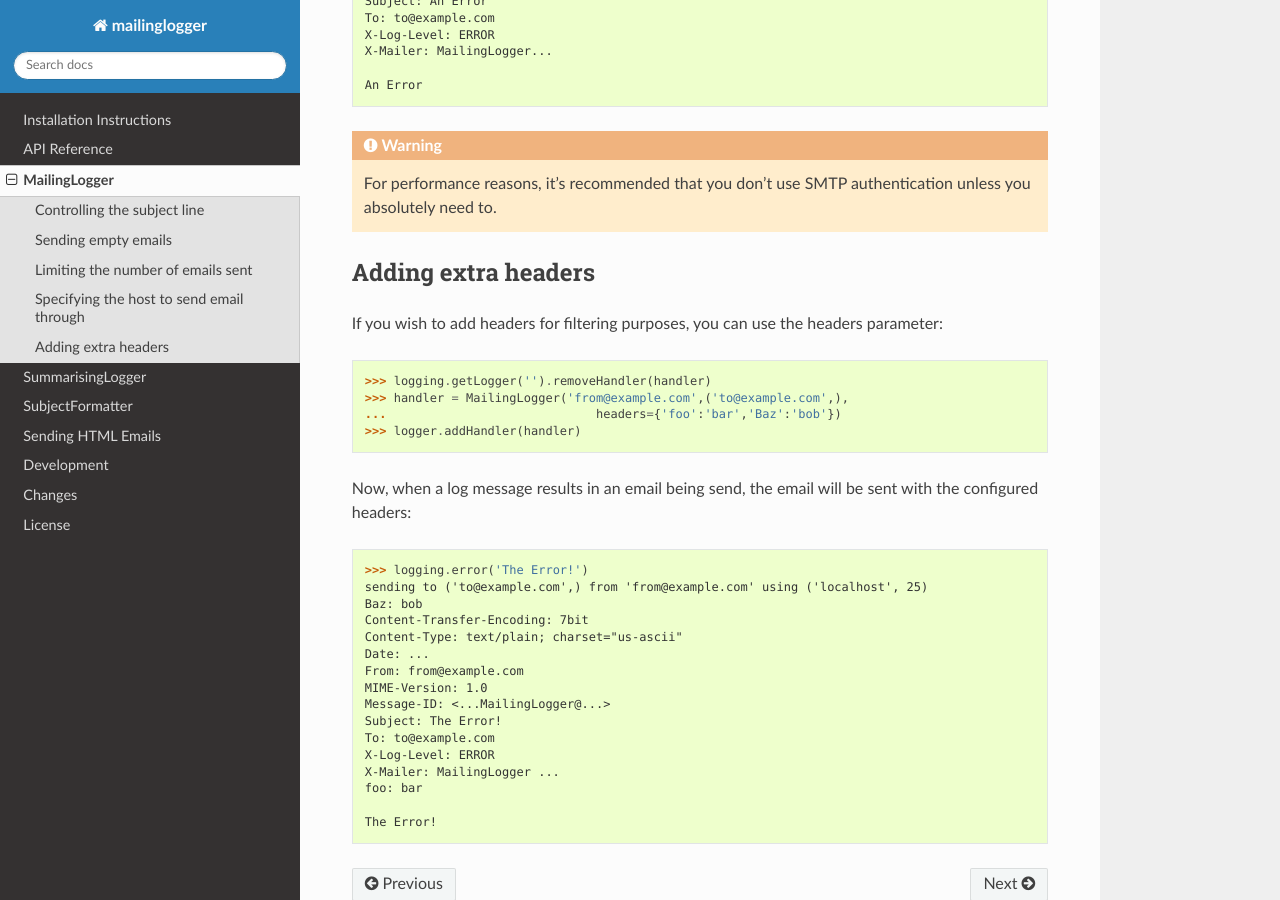
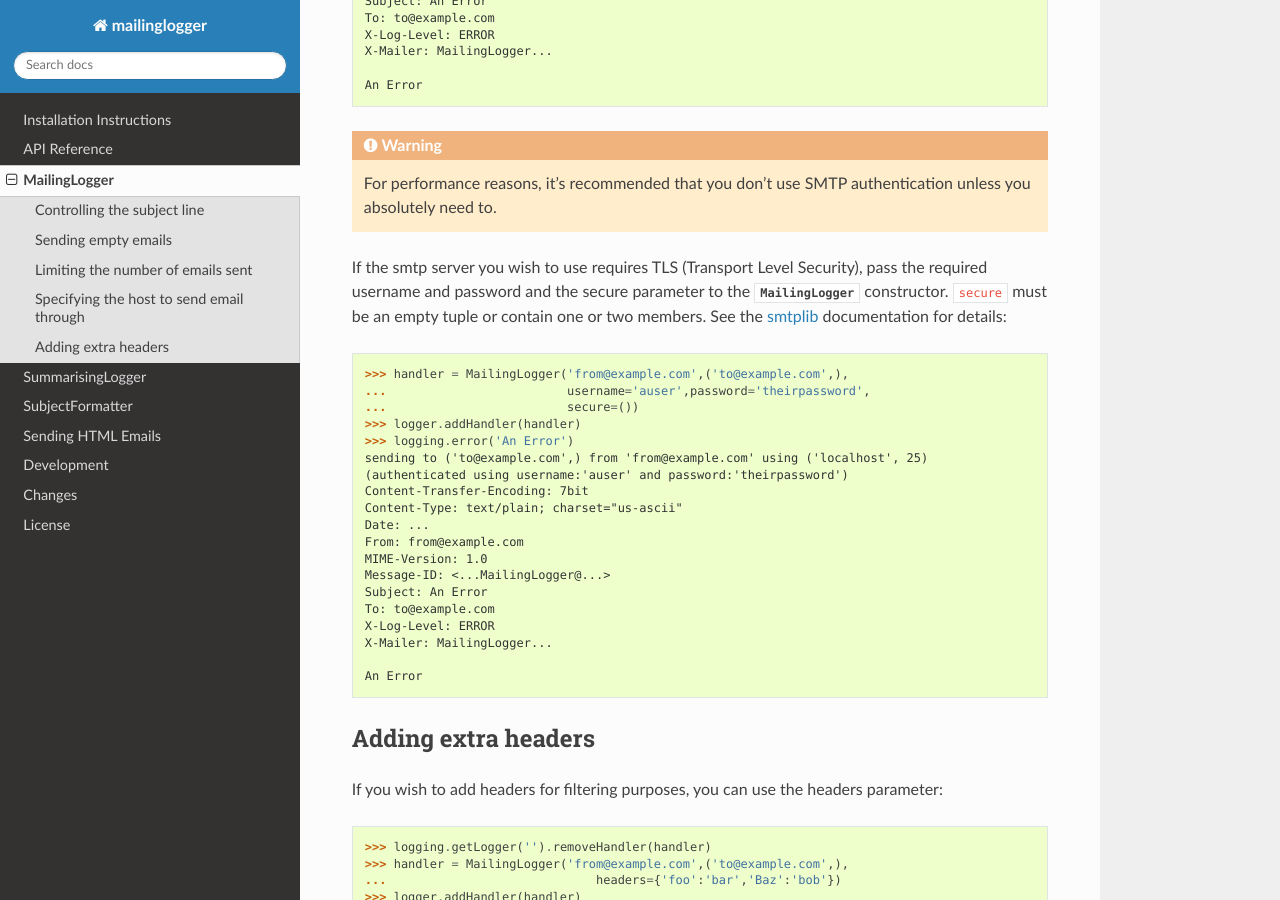
Before and after one commit to simplistix/mailinglogger, a Sphinx documentation site: the page built from docs/mailinglogger.txt, in a window 1280 px wide and 900 px high, scrolled down 5454 px. Built offline with Sphinx 7.4.7 and the Read the Docs theme 2.0.0, drawn with Linux system fonts in a browser that asks for light colours.

Commit message:
Add overview documentation

```diff
--- a/docs/mailinglogger.txt
+++ b/docs/mailinglogger.txt
@@ -332,6 +332,37 @@ An Error
   For performance reasons, it's recommended that you don't use SMTP
   authentication unless you absolutely need to.
 
+If the smtp server you wish to use requires TLS (Transport Level Security),
+pass the required username and password and the secure parameter to the
+:class:`MailingLogger` constructor. ``secure`` must be an empty tuple or
+contain one or two members. See the `smtplib`__ documentation for details:
+
+__ https://docs.python.org/3/library/smtplib.html
+
+.. invisible-code-block: python
+
+  logging.getLogger('').removeHandler(handler)
+
+>>> handler = MailingLogger('from@example.com',('to@example.com',),
+...                         username='auser',password='theirpassword',
+...                         secure=())
+>>> logger.addHandler(handler)
+>>> logging.error('An Error')
+sending to ('to@example.com',) from 'from@example.com' using ('localhost', 25)
+(authenticated using username:'auser' and password:'theirpassword')
+Content-Transfer-Encoding: 7bit
+Content-Type: text/plain; charset="us-ascii"
+Date: ...
+From: from@example.com
+MIME-Version: 1.0
+Message-ID: <...MailingLogger@...>
+Subject: An Error
+To: to@example.com
+X-Log-Level: ERROR
+X-Mailer: MailingLogger...
+<BLANKLINE>
+An Error
+
 .. _mail_extra_headers:
 
 Adding extra headers
```
Also changed, not shown: docs/summarisinglogger.txt (+32 -0 lines).
